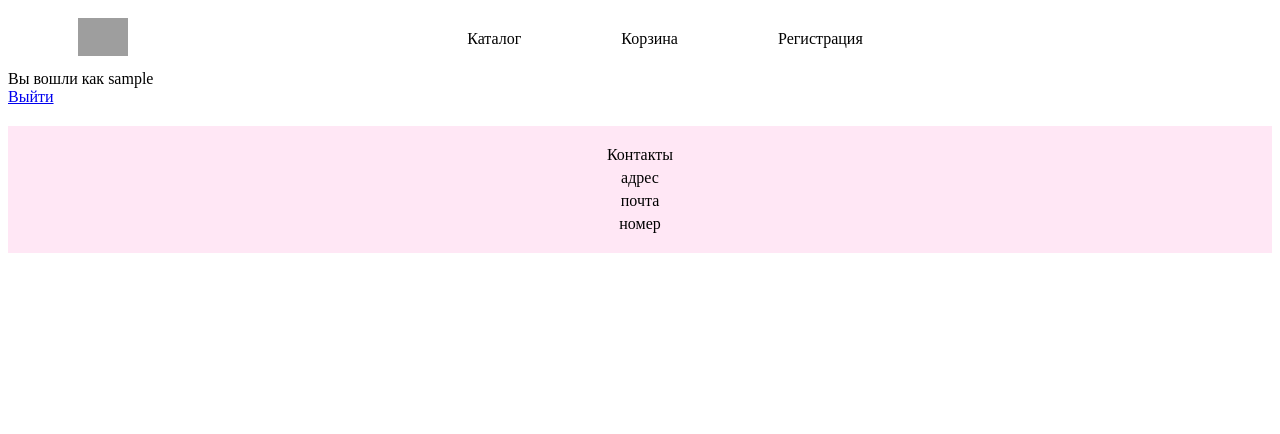
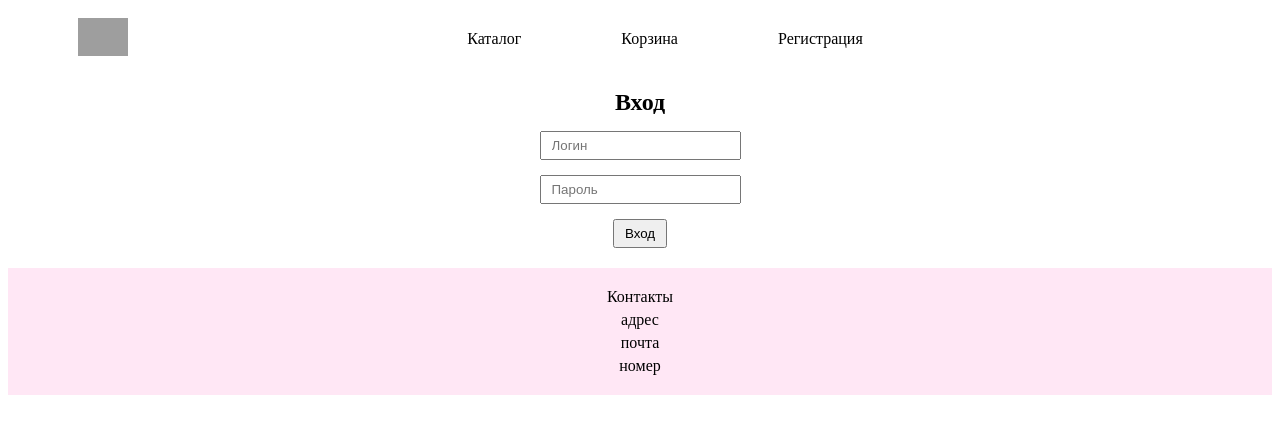
Before and after one commit to EvgeniaGlukhova/cakes-2, a PHP site: page /login.php in a window 1280 px wide. Shown: the top 434 px of the page. Run offline with PHP 8.4, Linux system fonts and the light colour scheme; the visitor is signed in with stand-in values (Sample User, id 1); data that the repository does not hold is empty; grey boxes are pictures that could not be loaded.

Commit message:
login.php

```diff
--- a/login.php
+++ b/login.php
@@ -10,18 +10,11 @@
 </head>
 <body>
     <?php include_once 'header.php' ?>
-    <?php
-    session_start(["use_strict_mode" => true]);
-    if (isset($_SESSION['username'])) {
-        echo 'Вы вошли как ' . $_SESSION['username'] . '<br>';
-        echo '<a href="auth.php?logout=1">Выйти</a>';
-      } else {
-        ?>
 
     <main class="main">
         <div class="main-container">
             <h2 class="login">Вход</h2>
-            <form action="auth.php" method="post" class="form">
+            <form action="auth.php?log=1" method="post" class="form">
                 <input class="login-input" type="text" name="login" id="login" placeholder="Логин" require>
                 <input class="login-input" type="password" name="password" id="password" placeholder="Пароль" require>
                 <button class="login-input">Вход</button>
@@ -29,20 +22,6 @@
         </div>
     </main>
 
-    <?php
-      }
-
-
-      unset($_SESSION['message']);
-      if (isset($_SESSION['error'])) {
-        echo 'Ошибка: ' . $_SESSION['error'] . '<br>';
-        unset($_SESSION['error']);
-      }
-
-    ?>
-
-
-
     <?php include_once 'footer.php' ?>
 </body>
 </html>
```
